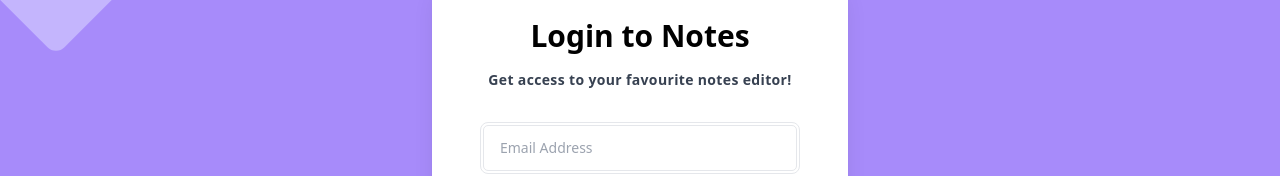
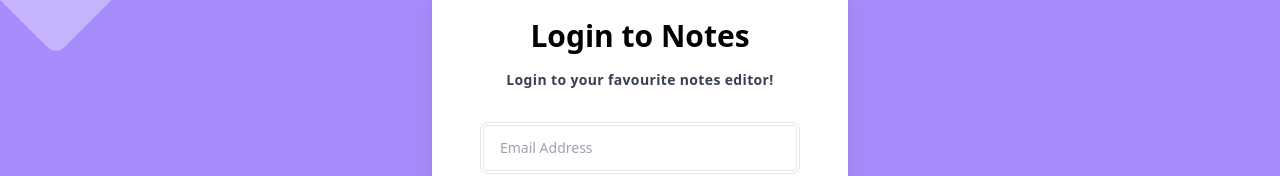
Before and after one commit to Alonso121/notes-app, a React (Create React App) app in the folder frontend/: page /login in a window 1280 px wide. Shown: the part 214-390 px from the top of the page. Built offline with nearby package versions, Linux system fonts and the light colour scheme; no server answers.

Commit message:
minor improvement to register heading

```diff
--- a/frontend/src/pages/Login.jsx
+++ b/frontend/src/pages/Login.jsx
@@ -52,7 +52,7 @@ function Login(props) {
             Login to Notes
           </h1>
           <p className="mb-8 text-sm font-semibold tracking-wide text-center text-gray-700 cursor-pointer w-80">
-            Get access to your favourite notes editor!
+            Login to your favourite notes editor!
           </p>
         </div>
         <div className="space-y-4">
--- a/frontend/src/pages/Register.jsx
+++ b/frontend/src/pages/Register.jsx
@@ -46,6 +46,9 @@ function Register(props) {
           <h1 className="mb-4 text-3xl font-bold text-center cursor-pointer">
             Create An Account
           </h1>
+          <p className="mb-8 text-sm font-semibold tracking-wide text-center text-gray-700 cursor-pointer w-80">
+            Register to your favourite notes editor!
+          </p>
         </div>
         <div className="space-y-4">
           <input
```
